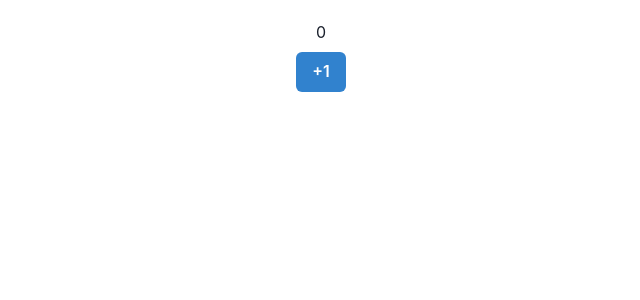
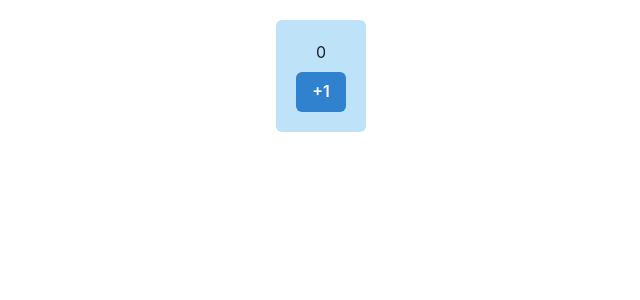
Before and after one commit to bislab-temporary/react-study-morisaki, a React (Create React App) app in the folder counter-app/: page / in a window 1280 px wide. Shown: the top 300 px of the page, without its empty margins (319-959 px from the left). Built offline with nearby package versions, Linux system fonts and the light colour scheme.

Commit message:
Modified VStack color & layout

```diff
--- a/counter-app/src/App.tsx
+++ b/counter-app/src/App.tsx
@@ -4,7 +4,7 @@ import { Button } from "@chakra-ui/button";
 function App() {
   return (
     <Center>
-      <VStack m={5}>
+      <VStack m={5} p={5} bg={"blue.100"} borderRadius="md">
         <Text>0</Text>
         <Button colorScheme="blue">+1</Button>
       </VStack>
```
